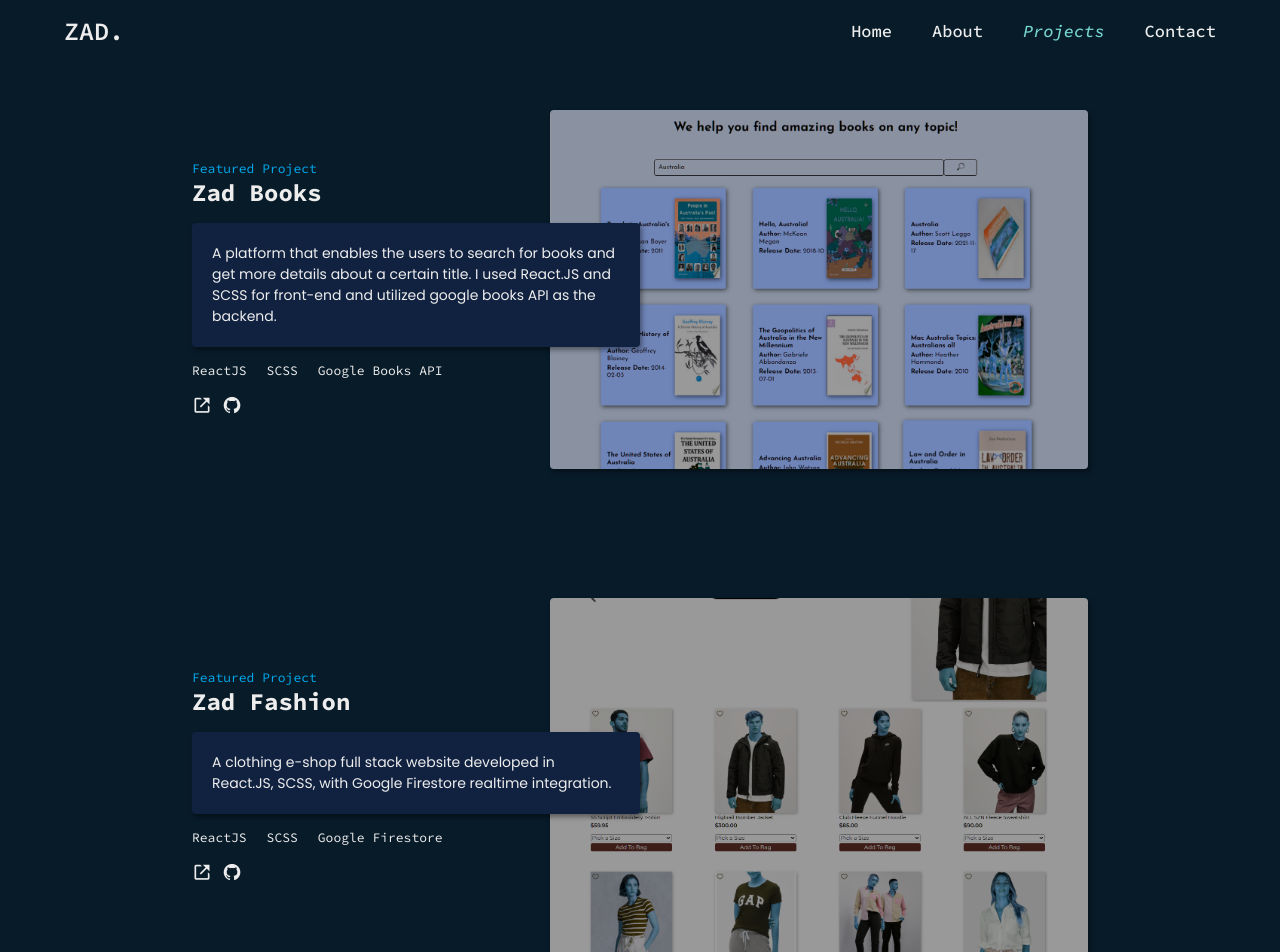
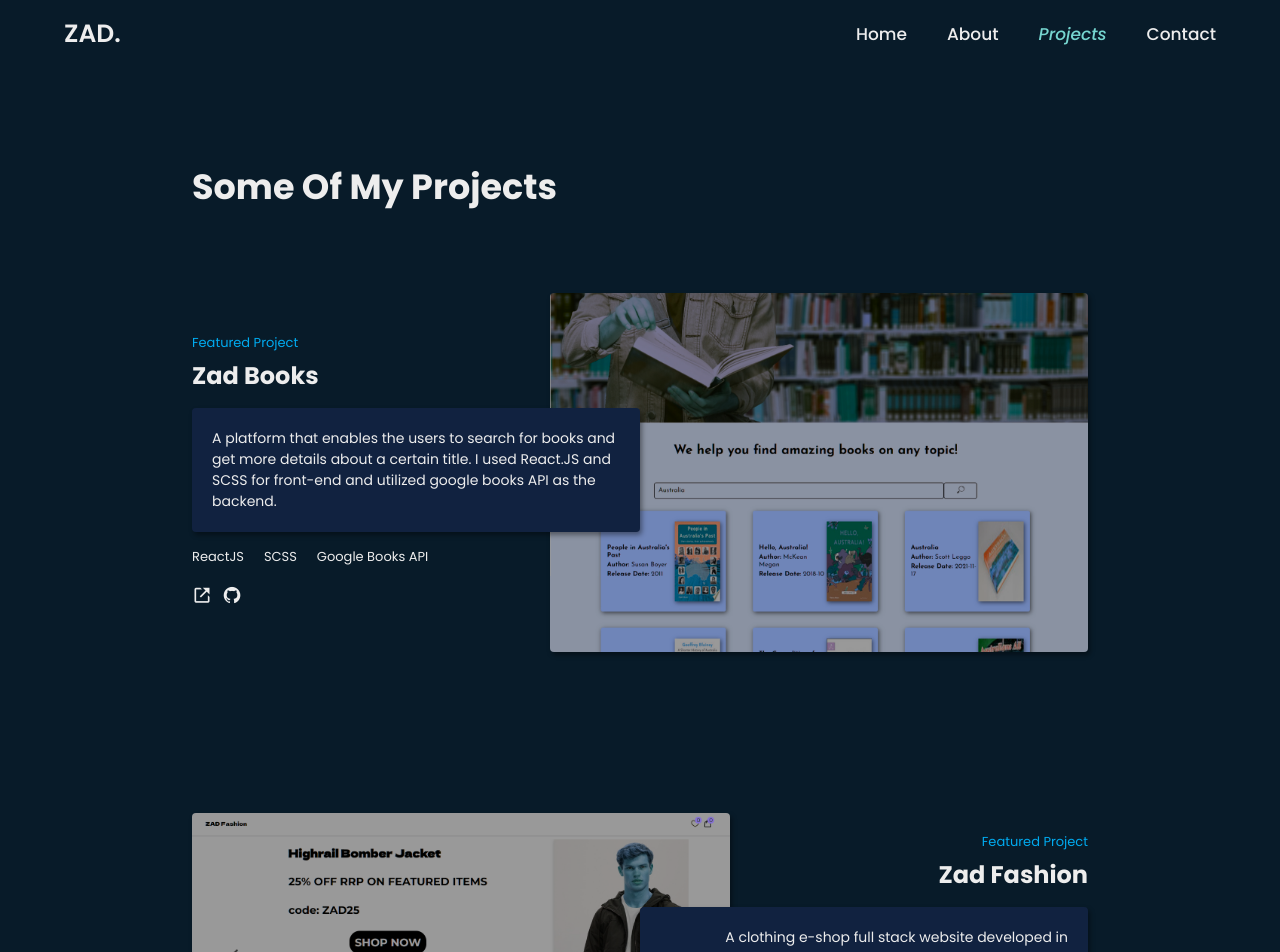
Before and after one commit to Behzadsharafi/PortfolioV2, a React (Vite) app: page /projects in a window 1280 px wide. Shown: the top 952 px of the page. Built offline with nearby package versions, Linux system fonts and the light colour scheme; a web font is replaced by a local one.

Commit message:
finishes projects page

```diff
--- a/src/components/Button/Button.module.scss
+++ b/src/components/Button/Button.module.scss
@@ -13,11 +13,11 @@
   text-decoration: none;
   z-index: 1;
   overflow: hidden;
-  height: 40px;
-  width: 40px;
+  height: 35px;
+  width: 35px;
   border-radius: 50%;
   cursor: pointer;
-  font-size: 20px;
+  font-size: 16px;
 
   &::before {
     content: " ";
--- a/src/components/Project/Project.jsx
+++ b/src/components/Project/Project.jsx
@@ -2,11 +2,29 @@ import styles from "./Project.module.scss";
 
 import googleBooksIcon from "../../assets/googleBooks.png";
 
-const Project = ({ project }) => {
+const Project = ({ project, index }) => {
   return (
-    <article className={styles.project}>
-      <div className={styles.project__details}>
-        <div className={styles.project__details__heading}>
+    <article
+      className={
+        index % 2 === 1
+          ? `${styles.project} ${styles.project__odd}`
+          : styles.project
+      }
+    >
+      <div
+        className={
+          index % 2 === 1
+            ? `${styles.project__details} ${styles.project__details__odd}`
+            : styles.project__details
+        }
+      >
+        <div
+          className={
+            index % 2 === 1
+              ? `${styles.project__details__heading} ${styles.project__details__heading__odd}`
+              : styles.project__details__heading
+          }
+        >
           <h2 className={styles.project__details__heading__featured}>
             Featured Project
           </h2>
@@ -15,12 +33,18 @@ const Project = ({ project }) => {
           </h2>
         </div>
 
-        <p className={styles.project__details__description}>
+        <p
+          className={
+            index % 2 === 1
+              ? `${styles.project__details__description} ${styles.project__details__description__odd}`
+              : styles.project__details__description
+          }
+        >
           {project.description}
         </p>
         <ul className={styles.project__details__techStack}>
           {project.techStack.map((tech) => (
-            <li>{tech} </li>
+            <li key={tech}>{tech} </li>
           ))}
         </ul>
         <ul className={styles.project__details__links}>
@@ -36,7 +60,14 @@ const Project = ({ project }) => {
           </li>
         </ul>
       </div>
-      <div id="card" className={styles.project__imageContainer}>
+      <div
+        id="card"
+        className={
+          index % 2 === 1
+            ? `${styles.project__imageContainer} ${styles.project__imageContainer__odd}`
+            : styles.project__imageContainer
+        }
+      >
         <img
           src={project.imageLink}
           alt={`${project.title} image`}
--- a/src/components/Project/Project.module.scss
+++ b/src/components/Project/Project.module.scss
@@ -8,6 +8,11 @@
   display: flex;
   align-items: center;
   position: relative;
+  width: 100%;
+
+  &__odd {
+    justify-content: end;
+  }
 
   &__details {
     display: flex;
@@ -15,6 +20,14 @@
     gap: 15px;
     z-index: 1;
     width: 50%;
+
+    &__odd {
+      align-items: end;
+
+      @include mixins.tablet {
+        align-items: flex-start;
+      }
+    }
 
     @include mixins.desktop_sm {
       width: 65%;
@@ -31,6 +44,18 @@
     }
 
     &__heading {
+      display: flex;
+      flex-direction: column;
+      gap: 5px;
+      font-size: clamp(14px, 2vw, 16px);
+
+      &__odd {
+        align-items: end;
+
+        @include mixins.tablet {
+          align-items: flex-start;
+        }
+      }
       &__featured {
         font-size: 13px;
         font-weight: 400;
@@ -55,6 +80,14 @@
       box-shadow: 2px 3px 5px 0px rgba(0, 0, 0, 0.4);
       transition: box-shadow 0.3s;
       font-size: 14px;
+
+      &__odd {
+        text-align: end;
+
+        @include mixins.tablet {
+          text-align: start;
+        }
+      }
 
       &:hover {
         box-shadow: 2px 3px 5px 0px rgba(0, 0, 0, 0.7);
@@ -106,9 +139,13 @@
     overflow: hidden;
     aspect-ratio: 3/2;
 
+    &__odd {
+      left: 0;
+    }
+
     @include mixins.tablet {
       width: 100%;
-      height: 350px;
+      height: 100%;
     }
 
     &__image {
@@ -117,6 +154,7 @@
       width: 100%;
       object-fit: cover;
       filter: brightness(0.6) hue-rotate(180deg);
+      object-position: top left;
 
       transition: filter 0.3s ease-in-out;
       // filter: url(#noise) hue-rotate(180deg);;4
--- a/src/index.scss
+++ b/src/index.scss
@@ -1,7 +1,7 @@
 @use "./partials/palette";
 
 * {
-  font-family: "Source Code Pro", sans-serif;
+  font-family: Poppins;
   list-style: none;
   margin: 0;
   box-sizing: border-box;
--- a/src/pages/AboutPage/AboutPage.module.scss
+++ b/src/pages/AboutPage/AboutPage.module.scss
@@ -21,9 +21,18 @@
     display: flex;
     flex-direction: column;
     gap: 40px;
-    width: 90%;
-    max-width: 1500px;
+    // width: 90%;
+    // max-width: 1500px;
     margin-top: 50px;
+    width: 70%;
+    max-width: 1000px;
+    @include mixins.desktop_sm {
+      width: 80%;
+    }
+
+    @include mixins.tablet {
+      width: 88%;
+    }
 
     &__bio {
       display: flex;
--- a/src/pages/HomePage/HomePage.module.scss
+++ b/src/pages/HomePage/HomePage.module.scss
@@ -18,12 +18,20 @@
     display: flex;
     flex-direction: column;
     gap: 20px;
-    width: 90%;
-    max-width: 1500px;
     margin-top: 200px;
-    // perspective: 850px;
+    width: 70%;
+    max-width: 1000px;
+
+    @include mixins.desktop_sm {
+      width: 80%;
+    }
+
+    @include mixins.tablet {
+      width: 88%;
+    }
 
     &__heading {
+      font-family: "Source Code Pro", sans-serif;
       position: relative;
       // font-size: 30px;
       font-size: clamp(16px, 2vw + 0.5rem, 25px);
@@ -42,6 +50,7 @@
     }
 
     &__para1 {
+      font-family: "Source Code Pro", sans-serif;
       position: relative;
       font-size: clamp(20px, 4vw + 0.5rem, 52px);
       font-weight: 700;
@@ -56,6 +65,7 @@
     }
 
     &__para2 {
+      font-family: "Source Code Pro", sans-serif;
       position: relative;
       font-size: clamp(18px, 2.5vw + 0.5rem, 36px);
       font-weight: 700;
@@ -65,6 +75,7 @@
       @include mixins.typewriter-animation(20, 2.9s, 5s, 5s, 2.9s, forwards);
     }
     &__para3 {
+      font-family: "Source Code Pro", sans-serif;
       position: relative;
       font-size: clamp(16px, 1.4vw + 0.5rem, 25px);
       margin: 20px 0 40px;
--- a/src/pages/ProjectsPage/ProjectsPage.jsx
+++ b/src/pages/ProjectsPage/ProjectsPage.jsx
@@ -5,6 +5,7 @@ import { useEffect } from "react";
 import { ActiveTabContext } from "../../context/ActiveTabContextProvider";
 import zadBooksIcon from "../../assets/googleBooks.png";
 import zadFashionIcon from "../../assets/zadFashion.png";
+import windowsXPIcon from "../../assets/windowsXP.png";
 
 const ProjectsPage = () => {
   const { setActiveTab } = useContext(ActiveTabContext);
@@ -25,7 +26,7 @@ const ProjectsPage = () => {
     {
       title: "Zad Fashion",
       description:
-        "A clothing e-shop full stack website developed in React.JS, SCSS, with Google Firestore realtime integration.",
+        "A clothing e-shop full stack website developed in React.JS, SCSS, with Google Firestore realtime integration. The website showcases essential features such as a user-friendly shopping cart, a personalized list of favorite items, and detailed product pages providing more information about each item. ",
       techStack: ["ReactJS", "SCSS", "Google Firestore"],
       imageLink: zadFashionIcon,
       gitHub: "https://github.com/Behzadsharafi/React-eShop",
@@ -34,9 +35,9 @@ const ProjectsPage = () => {
     {
       title: "Fake Windows XP",
       description:
-        "This is a simulation of Windows XP user interface to exhibit my vanilla JavaScript, HTML, and CSS abilities. There is a start menu and 3 applications that the user can choose from. My focus in this project was on the UI, therefore some buttons and icons are merely placeholders and do not hav functionality.",
+        "This is a simulation of Windows XP user interface to exhibit my vanilla JavaScript, HTML, and CSS abilities. There is a start menu and 3 applications that the user can choose from. My focus in this project was on the UI, therefore some buttons and icons are merely placeholders and do not have functionality.",
       techStack: ["HTML", "CSS", "JavaScript"],
-      imageLink: zadFashionIcon,
+      imageLink: windowsXPIcon,
       gitHub: "https://github.com/Behzadsharafi/FakeOS",
       liveSite: "https://fakewinxp.netlify.app/",
     },
@@ -45,9 +46,14 @@ const ProjectsPage = () => {
   return (
     <main className={styles.projectsPage}>
       <div className={styles.projectsPage__content}>
-        {projects.map((project) => (
-          <Project project={project} />
-        ))}
+        <h2 className={styles.projectsPage__content__heading}>
+          Some Of My Projects
+        </h2>
+        <ul className={styles.projectsPage__content__projectList}>
+          {projects.map((project, index) => (
+            <Project index={index} key={index} project={project} />
+          ))}
+        </ul>
       </div>
     </main>
   );
--- a/src/pages/ProjectsPage/ProjectsPage.module.scss
+++ b/src/pages/ProjectsPage/ProjectsPage.module.scss
@@ -4,27 +4,34 @@
 
 .projectsPage {
   display: flex;
+  flex-direction: column;
+  align-items: center;
   background: palette.$dark-blue;
   color: palette.$white;
-  padding: 110px 0 0 0;
+  padding: 110px 0 100px 0;
   flex-grow: 1;
   width: 100%;
   justify-content: center;
   position: relative;
-  justify-content: center;
   overflow: hidden;
   opacity: 0;
   transform: translateY(3rem);
   animation: fadeInUp 1.5s ease forwards;
-  padding-bottom: 100px;
 
   &__content {
     display: flex;
     flex-direction: column;
-    gap: 250px;
     width: 70%;
-    max-width: 900px;
+    max-width: 1000px;
     margin-top: 50px;
+    align-items: start;
+    gap: 120px;
+
+    &__heading {
+      font-size: 35px;
+      font-weight: 700;
+      font-size: clamp(22px, 4vw + 0.5rem, 35px);
+    }
 
     @include mixins.desktop_sm {
       width: 80%;
@@ -32,6 +39,23 @@
 
     @include mixins.tablet {
       width: 88%;
+      gap: 50px;
+    }
+
+    &__projectList {
+      display: flex;
+      flex-direction: column;
+      gap: 220px;
+      width: 100%;
+      padding: 0;
+
+      @include mixins.tablet {
+        gap: 80px;
+      }
+
+      @include mixins.phone_sm {
+        gap: 50px;
+      }
     }
   }
 }
```
Also changed, not shown: src/pages/ContactPage/ContactPage.jsx (added), src/pages/ContactPage/ContactPage.module.scss (added), 1 other file (tests, documents, lock files or other folders).
